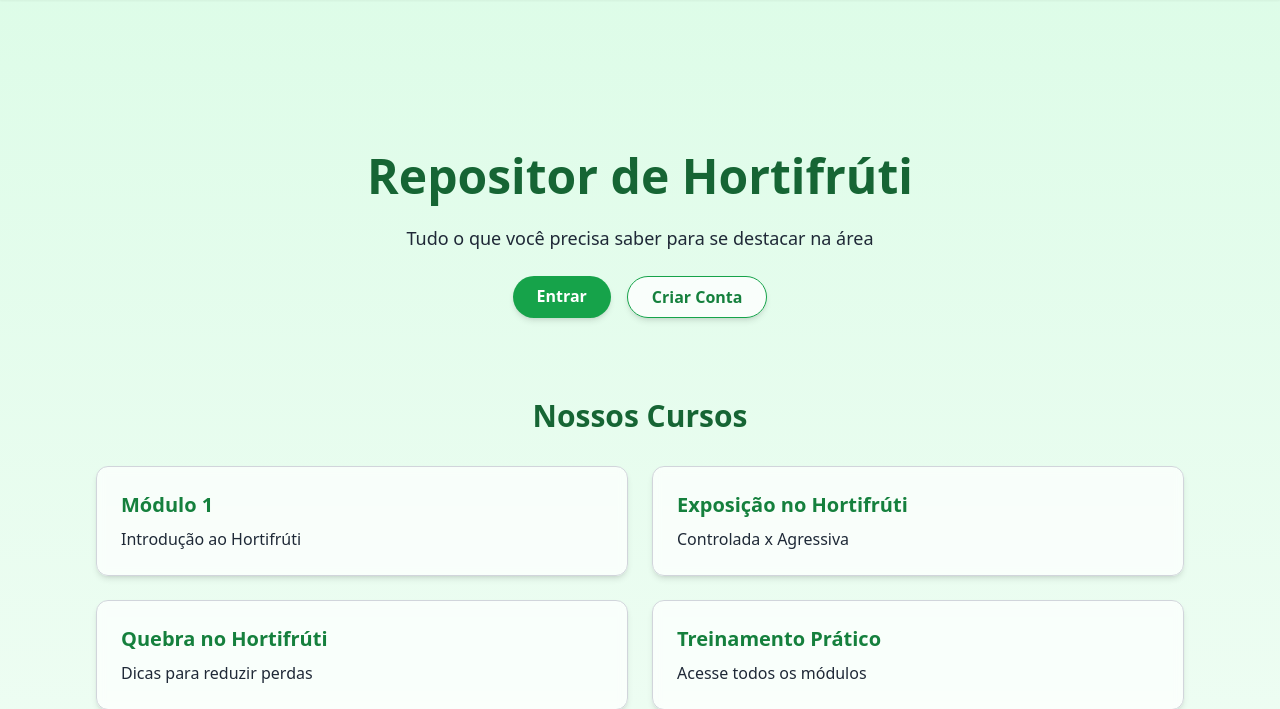
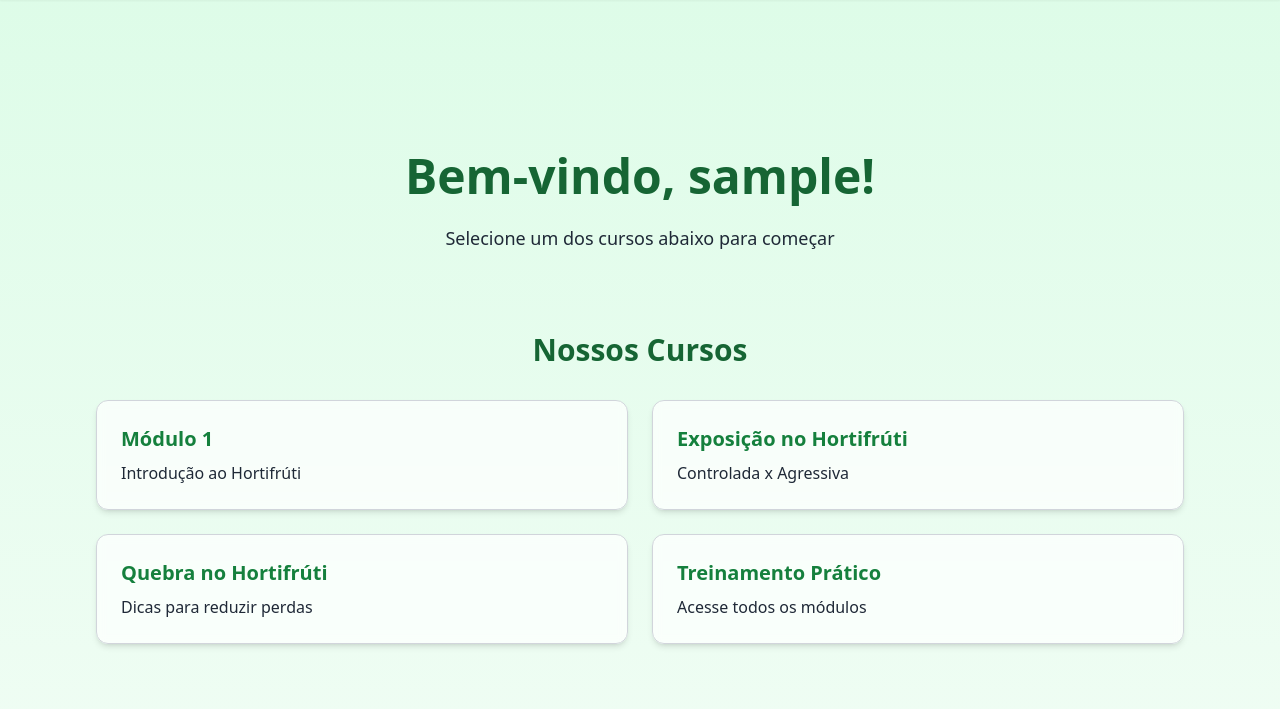
Before and after one commit to mateusoliveiradev1/PEPS, a Flask app: page / in a window 1280 px wide. Shown: the part 72-781 px from the top of the page. Run offline with Flask 3, Linux system fonts and the light colour scheme; the visitor is signed in with stand-in values (Sample User, id 1); some libraries are stand-ins or nearby versions.

Commit message:
Make home page show courses only for logged users

```diff
--- a/app.py
+++ b/app.py
@@ -34,7 +34,7 @@ def login_required(f):
 
 @app.route('/')
 def home():
-    return send_from_directory(BASE_DIR, 'index.html')
+    return render_template('index.html', user=session.get('user'))
 
 
 @app.route('/signup', methods=['GET', 'POST'])
--- a/index.html
+++ b/templates/index.html
@@ -26,13 +26,10 @@
 
     <!-- Main Content -->
     <main class="max-w-6xl mx-auto p-4 sm:p-8 space-y-20">
+      {% if user %}
       <section class="text-center space-y-6">
-        <h1 class="text-4xl md:text-5xl font-bold text-green-800 dark:text-green-400">Repositor de Hortifrúti</h1>
-        <p class="text-lg">Tudo o que você precisa saber para se destacar na área</p>
-        <div class="flex justify-center gap-4 mt-4">
-          <a href="login" class="bg-green-600 hover:bg-green-700 text-white font-semibold py-2 px-6 rounded-full shadow-md">Entrar</a>
-          <a href="signup" class="bg-white/80 border border-green-600 text-green-700 font-semibold py-2 px-6 rounded-full shadow-md">Criar Conta</a>
-        </div>
+        <h1 class="text-4xl md:text-5xl font-bold text-green-800 dark:text-green-400">Bem-vindo, {{ user }}!</h1>
+        <p class="text-lg">Selecione um dos cursos abaixo para começar</p>
       </section>
       <section id="cursos" class="space-y-8">
         <h2 class="text-3xl font-bold text-center text-green-800">Nossos Cursos</h2>
@@ -55,6 +52,16 @@
           </a>
         </div>
       </section>
+      {% else %}
+      <section class="text-center space-y-6">
+        <h1 class="text-4xl md:text-5xl font-bold text-green-800 dark:text-green-400">Repositor de Hortifrúti</h1>
+        <p class="text-lg">Tudo o que você precisa saber para se destacar na área</p>
+        <div class="flex justify-center gap-4 mt-4">
+          <a href="{{ url_for('login') }}" class="bg-green-600 hover:bg-green-700 text-white font-semibold py-2 px-6 rounded-full shadow-md">Entrar</a>
+          <a href="{{ url_for('signup') }}" class="bg-white/80 border border-green-600 text-green-700 font-semibold py-2 px-6 rounded-full shadow-md">Criar Conta</a>
+        </div>
+      </section>
+      {% endif %}
     </main>
 
     <script src="components.js"></script>
```
